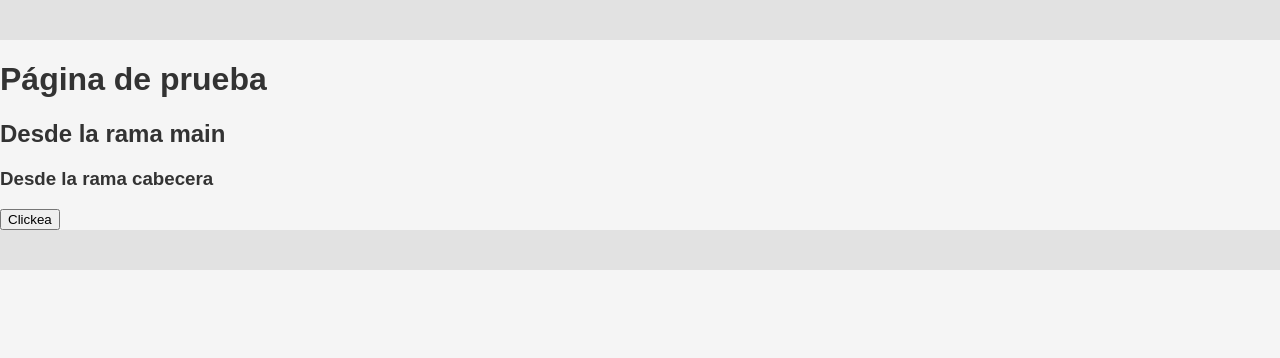
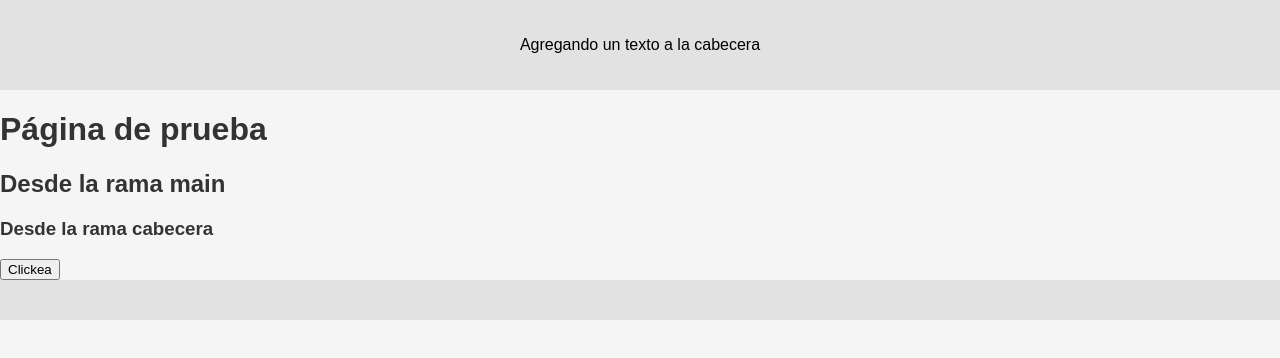
Before and after one commit to AlbertoMasr/curso-git-github, a plain HTML site: page index.html in a window 1280 px wide. Drawn offline with Linux system fonts and the light colour scheme.

Commit message:
Agregando contenido a cabecera

```diff
--- a/estilos.css
+++ b/estilos.css
@@ -1,6 +1,6 @@
 header {
     background-color: #e2e2e2;
-    color: #fff;
+    color: #000;
     padding: 20px;
     text-align: center;
 }
--- a/index.html
+++ b/index.html
@@ -6,7 +6,7 @@
     <link rel="stylesheet" href="/estilos.css">
     <title>Prueba</title>
 </head>
-<header></header>
+<header><p>Agregando un texto a la cabecera</p></header>
 <body>
     <h1>Página de prueba</h1>
     <h2>Desde la rama main</h2>
```
